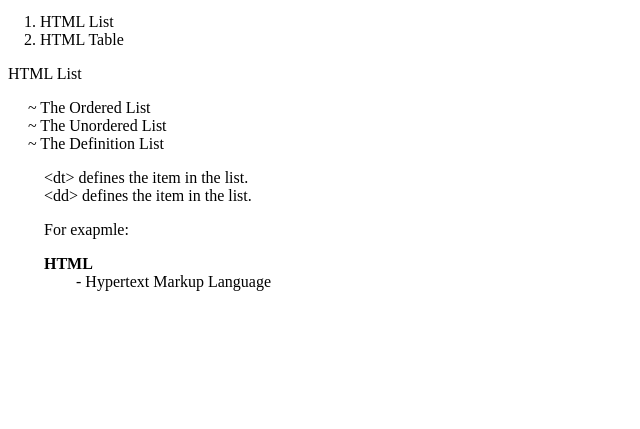
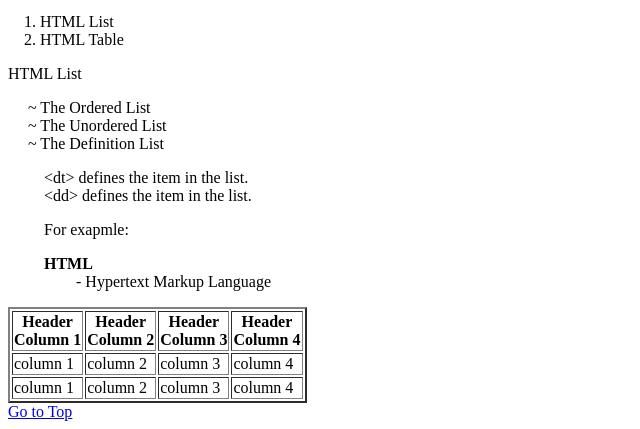
Before and after one commit to LeiaRae/Week2, a plain HTML site: page index.html in a window 1280 px wide. Shown: the part 975-1404 px from the top of the page, without its empty margins (0-640 px from the left). Before the commit the page ends 1282 px from the top, so only its background shows below. Drawn offline with Linux system fonts and the light colour scheme.

Commit message:
Update index.html

```diff
--- a/index.html
+++ b/index.html
@@ -40,8 +40,29 @@
    <p>&emsp;&emsp; For exapmle: </p>
    <p><strong> &emsp;&emsp; HTML </strong>
    <br>&emsp;&emsp;&emsp;&emsp; - Hypertext Markup Language </p>
+               <table border = 2>
+    <tr>
+        <th>Header <br> Column 1</th>
+        <th>Header <br> Column 2</th>
+        <th>Header <br> Column 3</th>
+        <th>Header <br> Column 4</th>
+    </tr>
+    <tr>
+        <td>column 1</td>
+        <td>column 2</td>
+        <td>column 3</td>
+        <td>column 4</td>
+    </tr>
 
+    <tr>
+        <td>column 1</td>
+        <td>column 2</td>
+        <td>column 3</td>
+        <td>column 4</td>
+    </tr>
 
+   </table>
 
+   <a href="#top">Go to Top</a>
 </body>
 </html>
```
